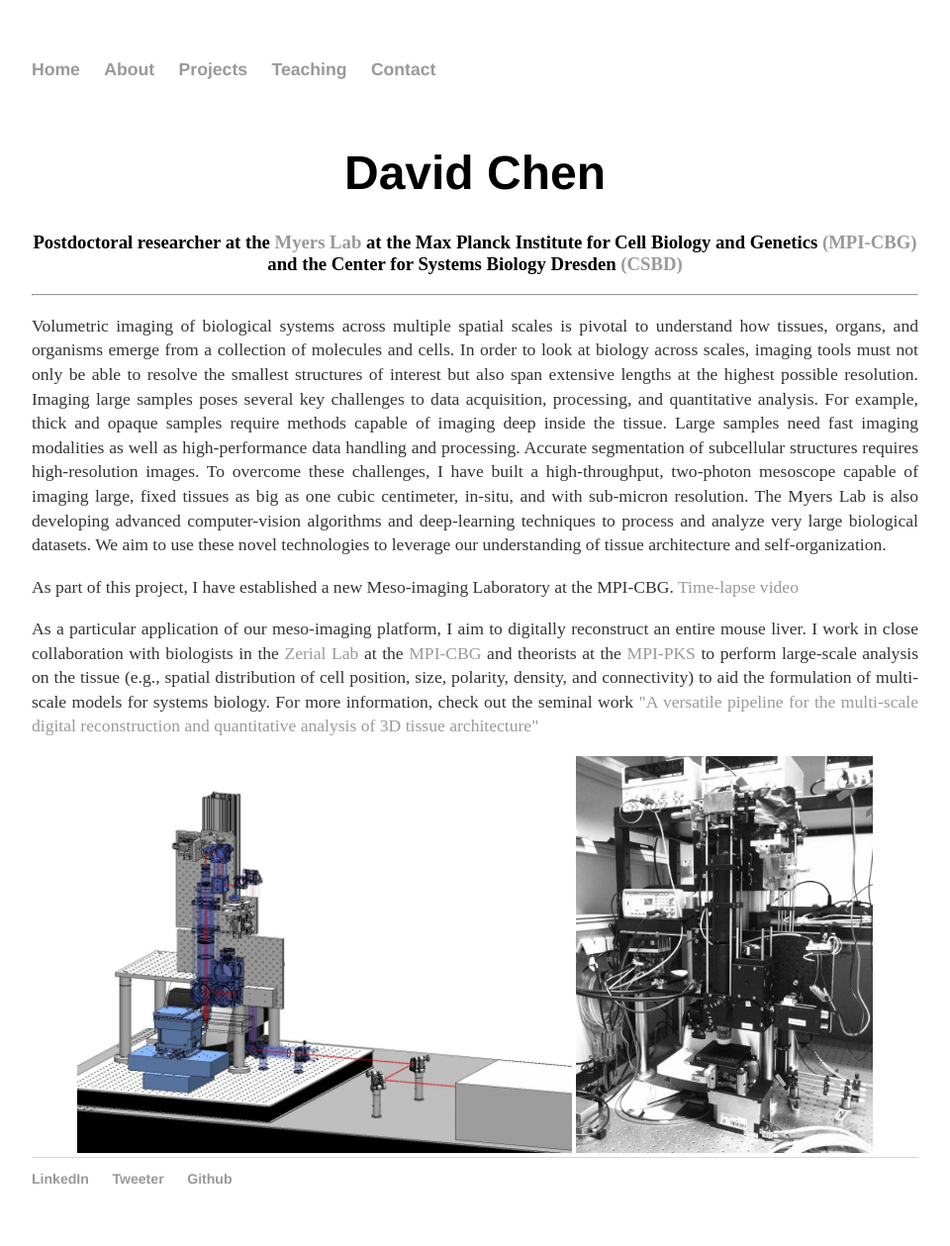
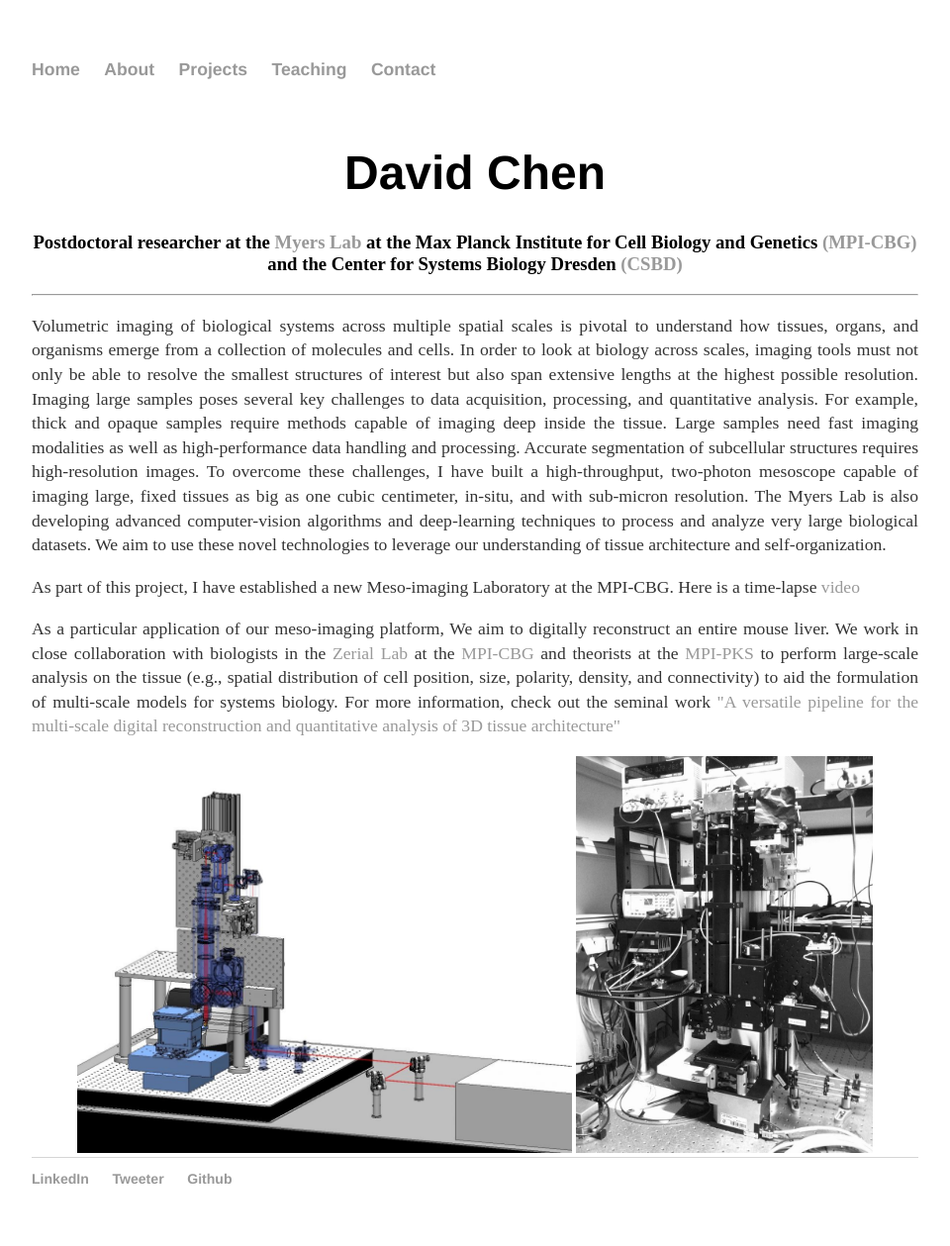
Before and after one commit to davidchenlee/davidchenlee.github.io, a Jekyll site: the page built from index.html, in a window 1280 px wide. Shown: the whole page at 99% size, without its empty margins (160-1120 px from the left). Built offline with Jekyll 4.4.1, drawn with Linux system fonts in a browser that asks for light colours.

Commit message:
change more 'I' to 'we'

```diff
--- a/index.html
+++ b/index.html
@@ -12,9 +12,9 @@
 <hr>
 <p style="text-align:justify">Volumetric imaging of biological systems across multiple spatial scales is pivotal to understand how tissues, organs, and organisms emerge from a collection of molecules and cells. In order to look at biology across scales, imaging tools must not only be able to resolve the smallest structures of interest but also span extensive lengths at the highest possible resolution. Imaging large samples poses several key challenges to data acquisition, processing, and quantitative analysis. For example, thick and opaque samples require methods capable of imaging deep inside the tissue. Large samples need fast imaging modalities as well as high-performance data handling and processing. Accurate segmentation of subcellular structures requires high-resolution images. To overcome these challenges, I have built a high-throughput, two-photon mesoscope capable of imaging large, fixed tissues as big as one cubic centimeter, in-situ, and with sub-micron resolution. The Myers Lab is also developing advanced computer-vision algorithms and deep-learning techniques to process and analyze very large biological datasets. We aim to use these novel technologies to leverage our understanding of tissue architecture and self-organization.</p>
 
-<p style="text-align:justify"> As part of this project, I have established a new Meso-imaging Laboratory at the MPI-CBG. <a href="https://twitter.com/bigimaginglab/status/964987879926718464">Time-lapse video</a></p>
+<p style="text-align:justify"> As part of this project, I have established a new Meso-imaging Laboratory at the MPI-CBG. Here is a time-lapse <a href="https://twitter.com/bigimaginglab/status/964987879926718464">video</a></p>
 
-<p style="text-align:justify"> As a particular application of our meso-imaging platform, I aim to digitally reconstruct an entire mouse liver. I work in close collaboration with biologists in the <a href="http://zerial.mpi-cbg.de/">Zerial Lab</a> at the <a href="https://www.mpi-cbg.de">MPI-CBG</a> and theorists at the <a href="https://www.pks.mpg.de/">MPI-PKS</a> to perform large-scale analysis on the tissue (e.g., spatial distribution of cell position, size, polarity, density, and connectivity) to aid the formulation of multi-scale models for systems biology. For more information, check out the seminal work <a href="https://elifesciences.org/articles/11214">"A versatile pipeline for the multi-scale digital reconstruction and quantitative analysis of 3D tissue architecture"</a>
+<p style="text-align:justify"> As a particular application of our meso-imaging platform, We aim to digitally reconstruct an entire mouse liver. We work in close collaboration with biologists in the <a href="http://zerial.mpi-cbg.de/">Zerial Lab</a> at the <a href="https://www.mpi-cbg.de">MPI-CBG</a> and theorists at the <a href="https://www.pks.mpg.de/">MPI-PKS</a> to perform large-scale analysis on the tissue (e.g., spatial distribution of cell position, size, polarity, density, and connectivity) to aid the formulation of multi-scale models for systems biology. For more information, check out the seminal work <a href="https://elifesciences.org/articles/11214">"A versatile pipeline for the multi-scale digital reconstruction and quantitative analysis of 3D tissue architecture"</a>
  </p>
 
 	<center>
```
